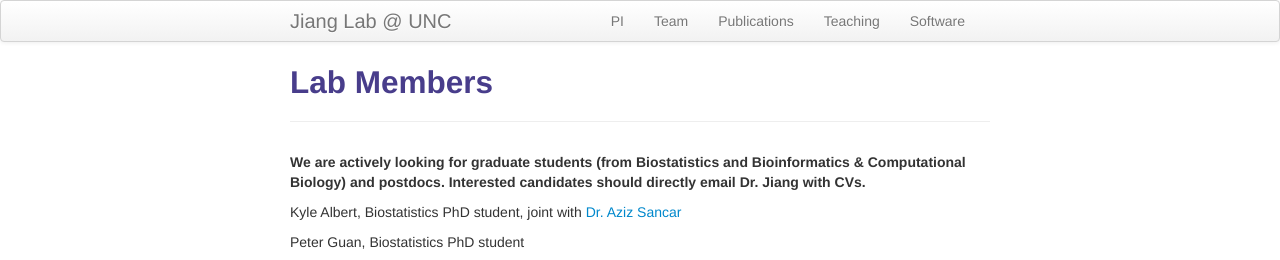
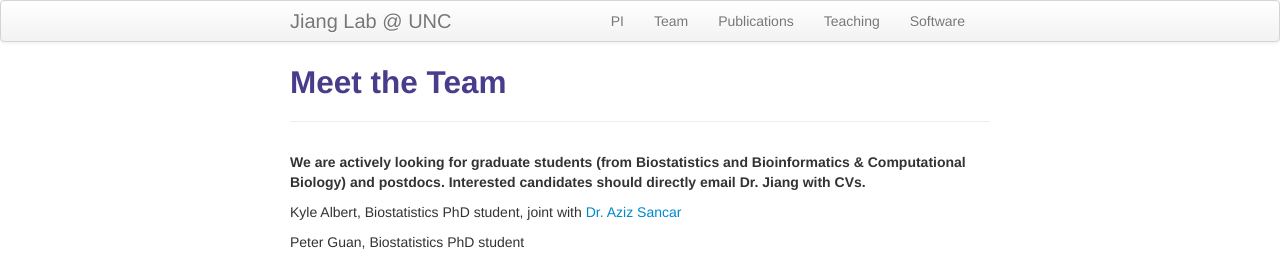
Before and after one commit to yuchaojiang/yuchaojiang.github.io, a Jekyll site: the page built from pages/team.md, in a window 1280 px wide. Shown: the top 260 px of the page. Built offline with Jekyll 4.4.1, drawn with Linux system fonts in a browser that asks for light colours.

Commit message:
Update team.md

```diff
--- a/pages/team.md
+++ b/pages/team.md
@@ -1,7 +1,7 @@
 ---
 layout: page
-title: Lab Members
-description: Meet the team!
+title: Meet the Team
+description: Lab members
 ---
 
 **We are actively looking for graduate students (from Biostatistics and Bioinformatics & Computational Biology) and postdocs. Interested candidates should directly email Dr. Jiang with CVs.**
```
